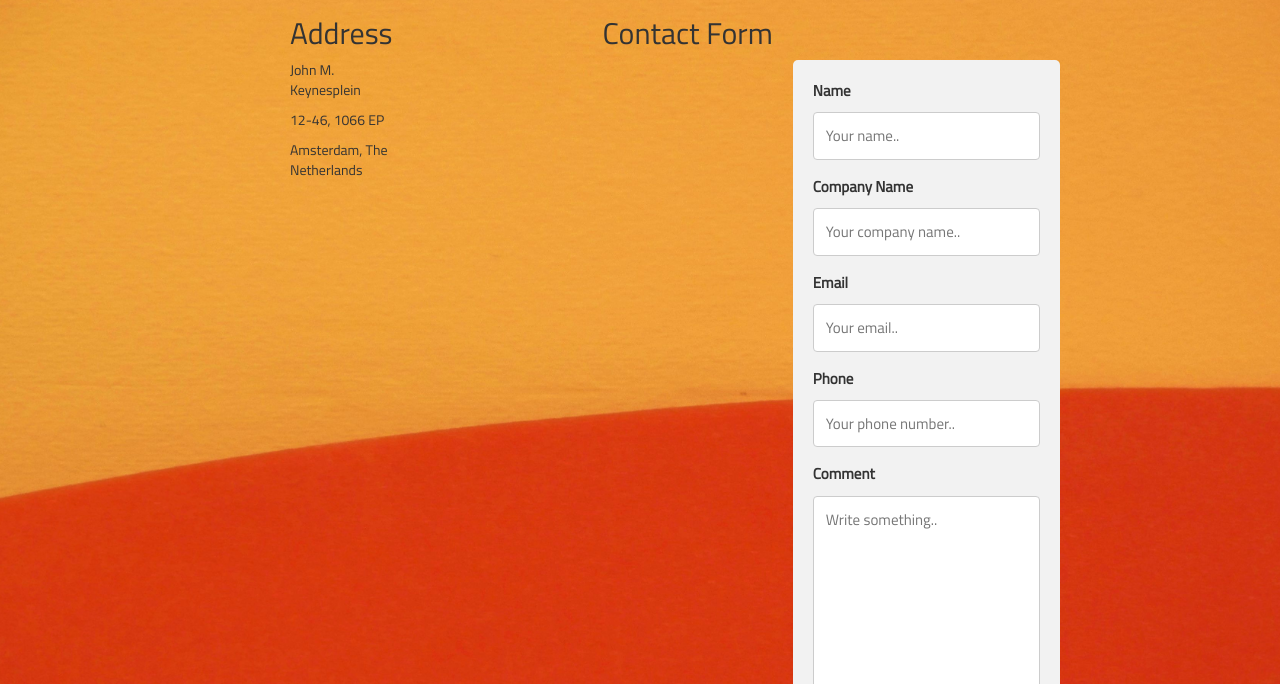
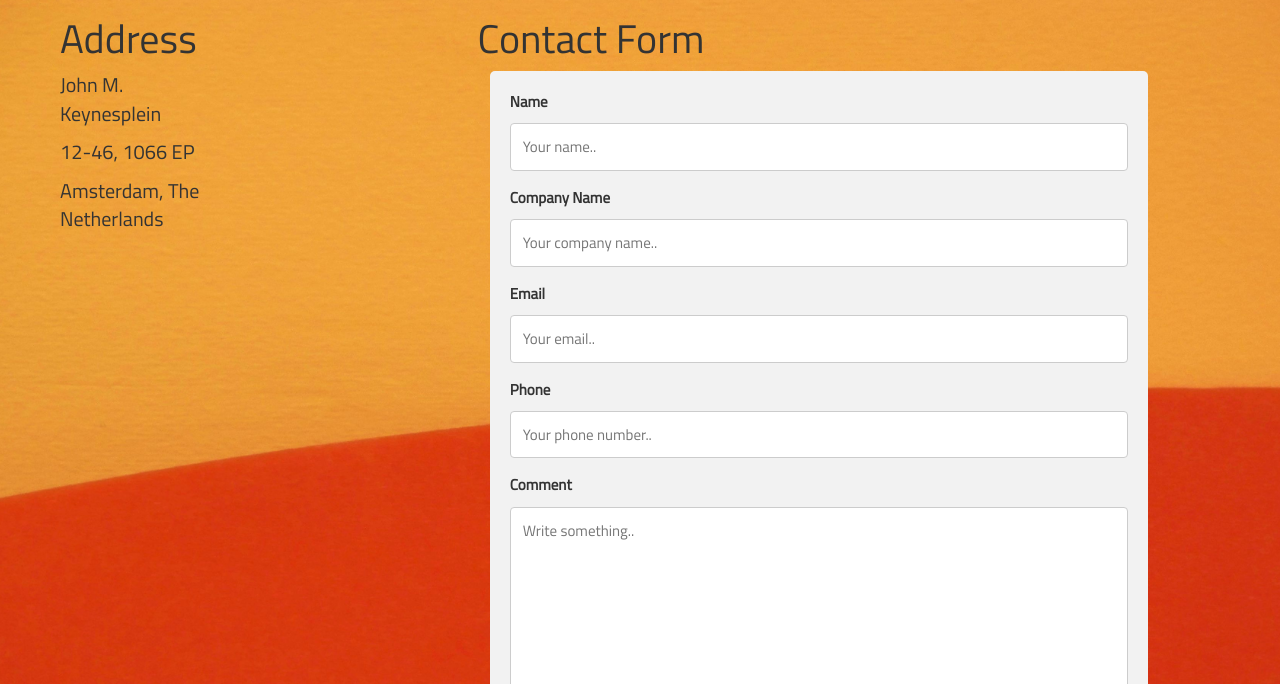
Before and after one commit to Trinhgin/NederApps, a plain HTML site: page html/contact.html in a window 1280 px wide. Shown: the part 116-800 px from the top of the page. Drawn offline with nearby package versions, Linux system fonts and the light colour scheme; a script that the page names is missing.

Commit message:
adjusted contact page

```diff
--- a/css/contact.css
+++ b/css/contact.css
@@ -64,8 +64,8 @@
 .big_container {
     display: flex;
     justify-content: space-between;
-    padding-left:280px;
-    padding-right: 20px;
+    padding-left:50px;
+    padding-right: 50px;
     background-image: url(../Images/contactbackground.jpg);
     height:1000px;
     background-size: cover;
@@ -86,28 +86,31 @@ body {
 }
 
 #contact {
-    padding-left: 10px;
+    padding-left: 70px;
     font-family: 'Titillium Web', sans-serif;
-    font-size: 30px;
+    font-size: 40px;
     align-items: right;
 }
 
 .container {
     font-family: 'Titillium Web', sans-serif;
     font-size: 15px;
-    width: 40%;
-    align-items: right;
+    width: 80%;
+    /*align-items: right;*/
+    padding-right: 50px;
 }
 
 #address {
     padding-left: 10px;
     font-family: 'Titillium Web', sans-serif;
-    font-size: 30px;
+    font-size: 40px;
 }
 
 #address_info {
     padding-left: 10px;
     font-family: 'Titillium Web', sans-serif;
+    align-items: left;
+    font-size: 20px;
 }
 
 footer {
@@ -122,7 +125,7 @@ footer {
 }
 #map {
     width:150%;
-    height:200px;
+    height:300px;
 }
 .address_map {
     display: flex;
--- a/html/contact.html
+++ b/html/contact.html
@@ -3,8 +3,8 @@
 <head>
 	<title>Contact</title>
 	<link rel="stylesheet" href="https://maxcdn.bootstrapcdn.com/bootstrap/3.3.7/css/bootstrap.min.css">
+	<link rel="stylesheet" href="https://cdnjs.cloudflare.com/ajax/libs/font-awesome/4.7.0/css/font-awesome.min.css">
 	<link rel="stylesheet" type="text/css" href="../css/contact.css">
-	<link rel="stylesheet" href="https://cdnjs.cloudflare.com/ajax/libs/font-awesome/4.7.0/css/font-awesome.min.css">
 	<link href="https://fonts.googleapis.com/css?family=Titillium+Web" rel="stylesheet">
 	<script src="https://cdn.rawgit.com/openlayers/openlayers.github.io/master/en/v5.1.3/build/ol.js"></script>
 </head>
--- a/js/contact.js
+++ b/js/contact.js
@@ -7,7 +7,7 @@ var map = new ol.Map({
         ],
         view: new ol.View({
           center: ol.proj.fromLonLat([4.823340, 52.341170]),
-          zoom: 18
+          zoom: 16
         })
       });
 
```
